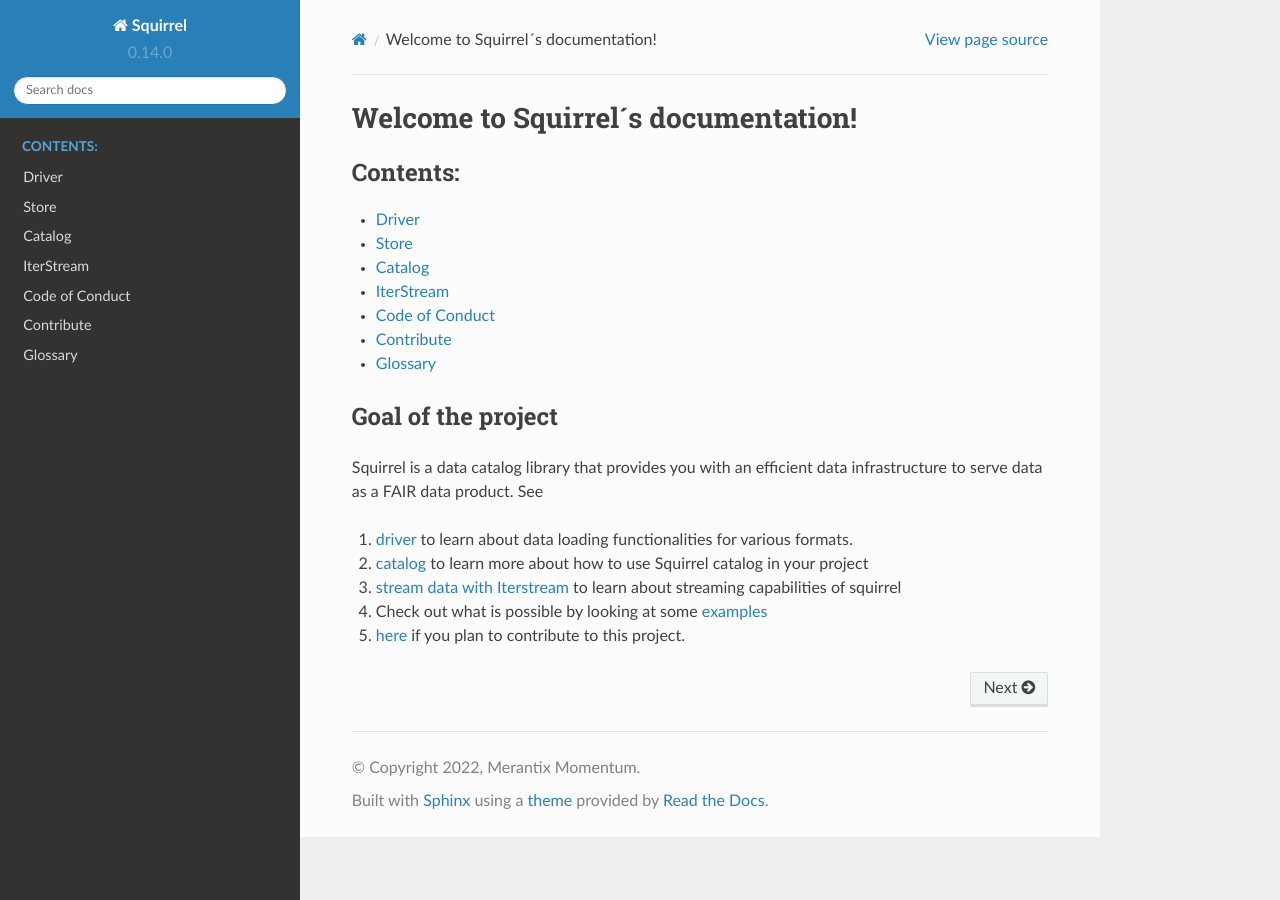
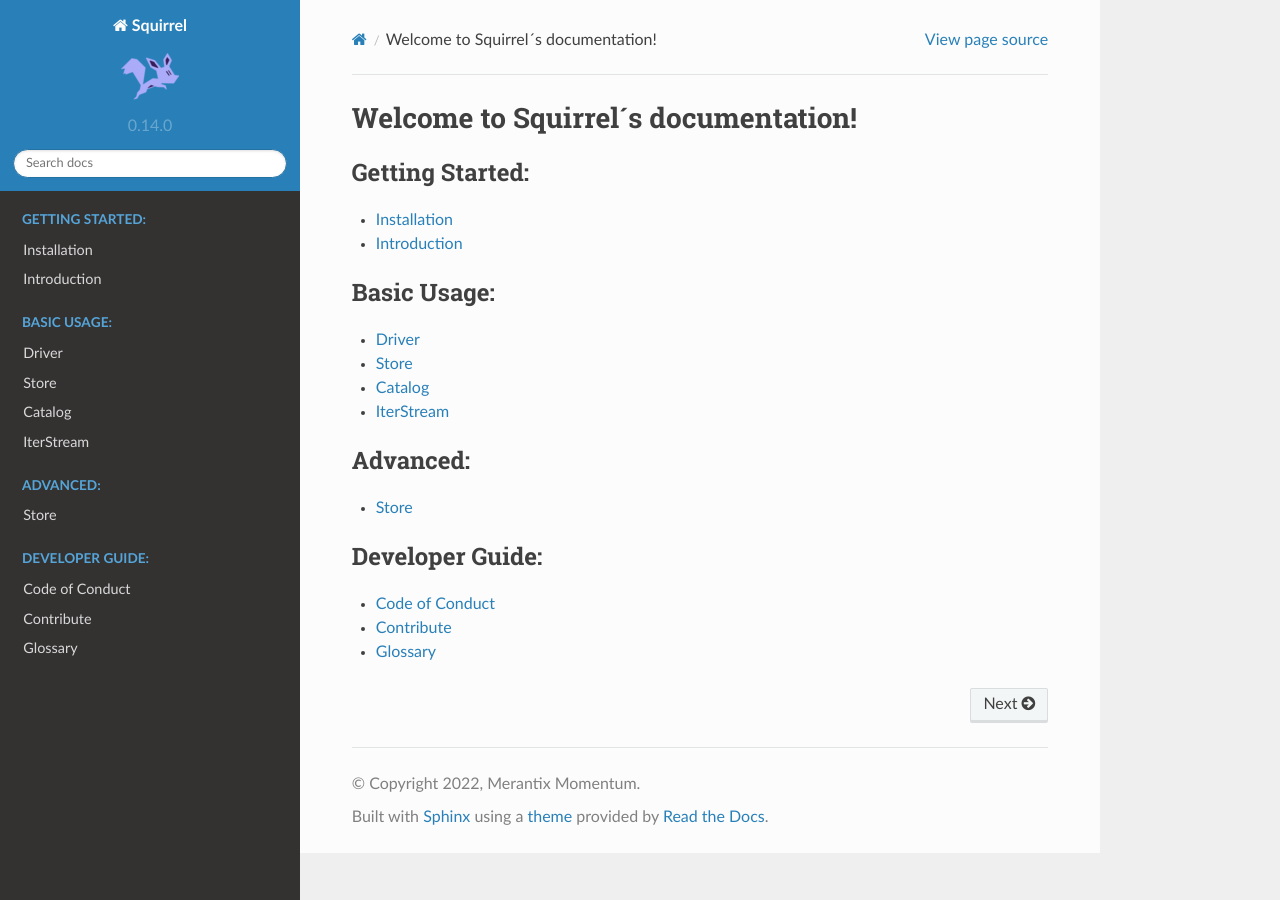
Before and after one commit to merantix-momentum/squirrel-core, a Sphinx documentation site: the page built from docs/index.rst, in a window 1280 px wide. Built offline with Sphinx 7.4.7 and the Read the Docs theme 2.0.0, drawn with Linux system fonts in a browser that asks for light colours; the version number is read from the project's files by our own code.

Commit message:
Reorganize docs and add advanced store doc
* previous changes to basic store doc from alp
* update advanced store doc with alps suggestions
* fix underscore problems and dead links
* prettify installation guide
* reformulate intro, add more comments to sqlite example
* change StoreDriver signature in usage/driver
* fix dead link and reformat numbered list
* add uml diagram for store

* update installation, remove why squirrel, update advanced-store

* remove sharding descriptions

* update basic-store, remove line from basic-driver

```diff
--- a/docs/conf.py
+++ b/docs/conf.py
@@ -77,6 +77,8 @@
     "squirrel-datasets": ("https://squirrel-datasets-core.readthedocs.io/en/latest", None),
 }
 
+autosectionlabel_prefix_document = True
+
 # -- Options for HTML output -------------------------------------------------
 
 # The theme to use for HTML and HTML Help pages.  See the documentation for
@@ -99,6 +101,10 @@
 # relative to this directory. They are copied after the builtin static files,
 # so a file named "default.css" will overwrite the builtin "default.css".
 html_static_path = ["_static"]
+
+# Add logo and favicon
+html_logo = "_static/logo_xs.png"
+html_favicon = "_static/favicon.ico"
 
 # Document Python Code
 autoapi_type = "python"
--- a/docs/index.rst
+++ b/docs/index.rst
@@ -2,34 +2,33 @@
 
 Welcome to Squirrel´s documentation!
 ====================================
+.. toctree::
+   :maxdepth: 1
+   :caption: Getting Started:
+
+   getting_started/installation
+   getting_started/introduction
 
 
 .. toctree::
    :maxdepth: 1
-   :caption: Contents:
+   :caption: Basic Usage:
 
    usage/driver
    usage/store
    usage/catalog
    usage/Iterstream
-   usage/code_of_conduct
-   usage/contribute
-   usage/glossary
 
+.. toctree::
+   :maxdepth: 1
+   :caption: Advanced:
 
-Goal of the project
------------------------------------------
-Squirrel is a data catalog library that provides you with an efficient data infrastructure to serve data as a FAIR data product. See
+   advanced/store
 
-#. :doc:`driver <usage/driver>` to learn about data loading functionalities for various formats.
+.. toctree::
+   :maxdepth: 1
+   :caption: Developer Guide:
 
-#. :doc:`catalog <usage/catalog>` to learn more about how to use Squirrel catalog in your project
-
-#. :doc:`stream data with Iterstream <usage/Iterstream>` to learn about streaming capabilities of squirrel
-
-#. Check out what is possible by looking at some `examples <https://github.com/merantix-momentum/squirrel-datasets-core/tree/main/examples>`_
-
-#. :doc:`here <usage/contribute>` if you plan to contribute to this project.
-
-.. todo::
-    Update merantix/squirrel-datasets to merantix-momentum/squirrel-datasets-core
+   developer/code_of_conduct
+   developer/contribute
+   developer/glossary
```
Also changed, not shown: docs/advanced/store.rst (added, +166 -0 lines), docs/getting_started/installation.rst (added, +15 -0 lines), docs/getting_started/introduction.rst (added, +16 -0 lines), docs/usage/driver.rst (+6 -6 lines), docs/usage/store.rst (+24 -2 lines), docs/_static/favicon.ico (added), docs/_static/logo_xs.png (added), docs/developer/code_of_conduct.rst (renamed from docs/usage/code_of_conduct.rst), docs/developer/contribute.rst (renamed from docs/usage/contribute.rst), docs/developer/glossary.rst (renamed from docs/usage/glossary.rst).
